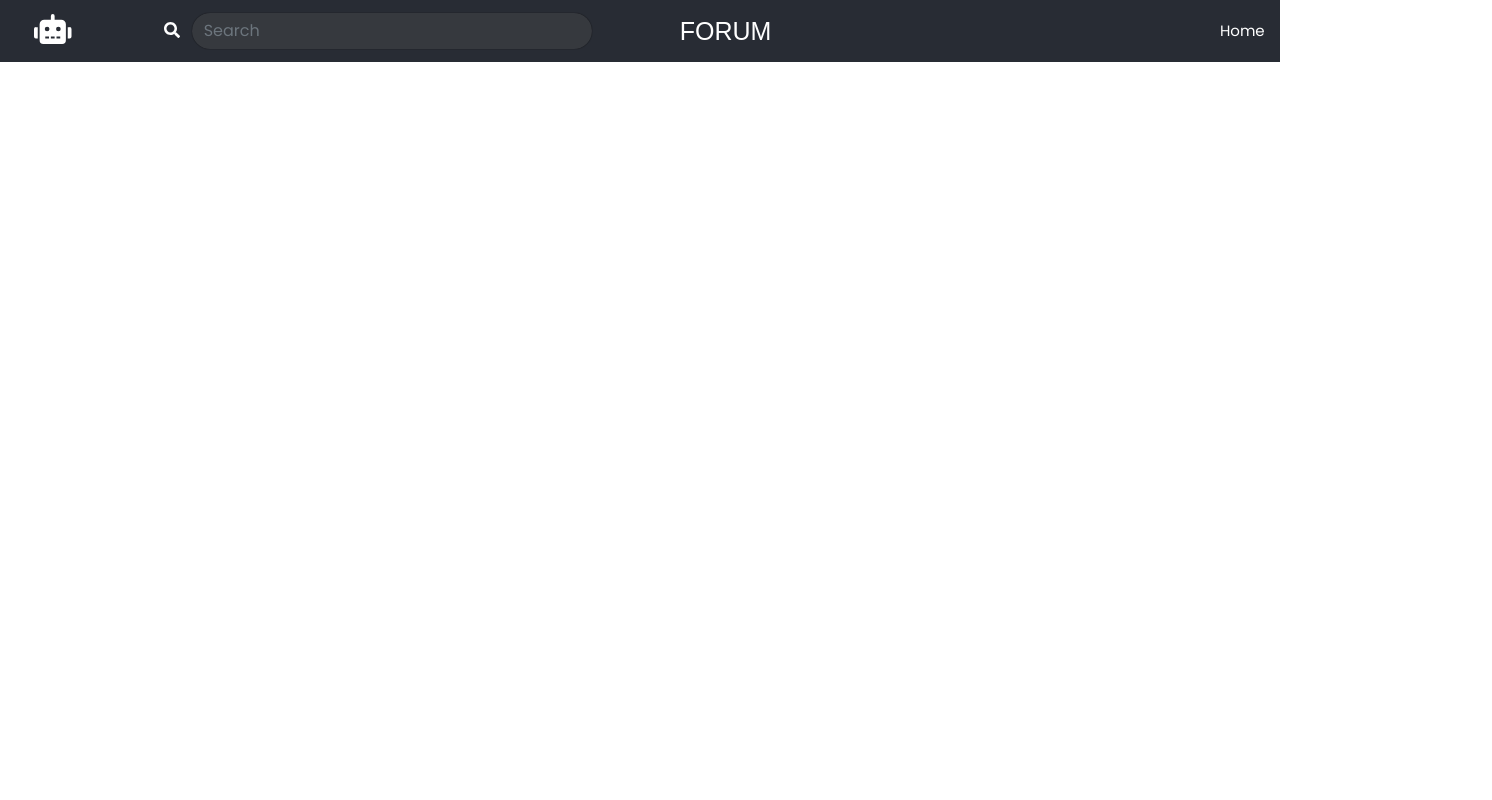
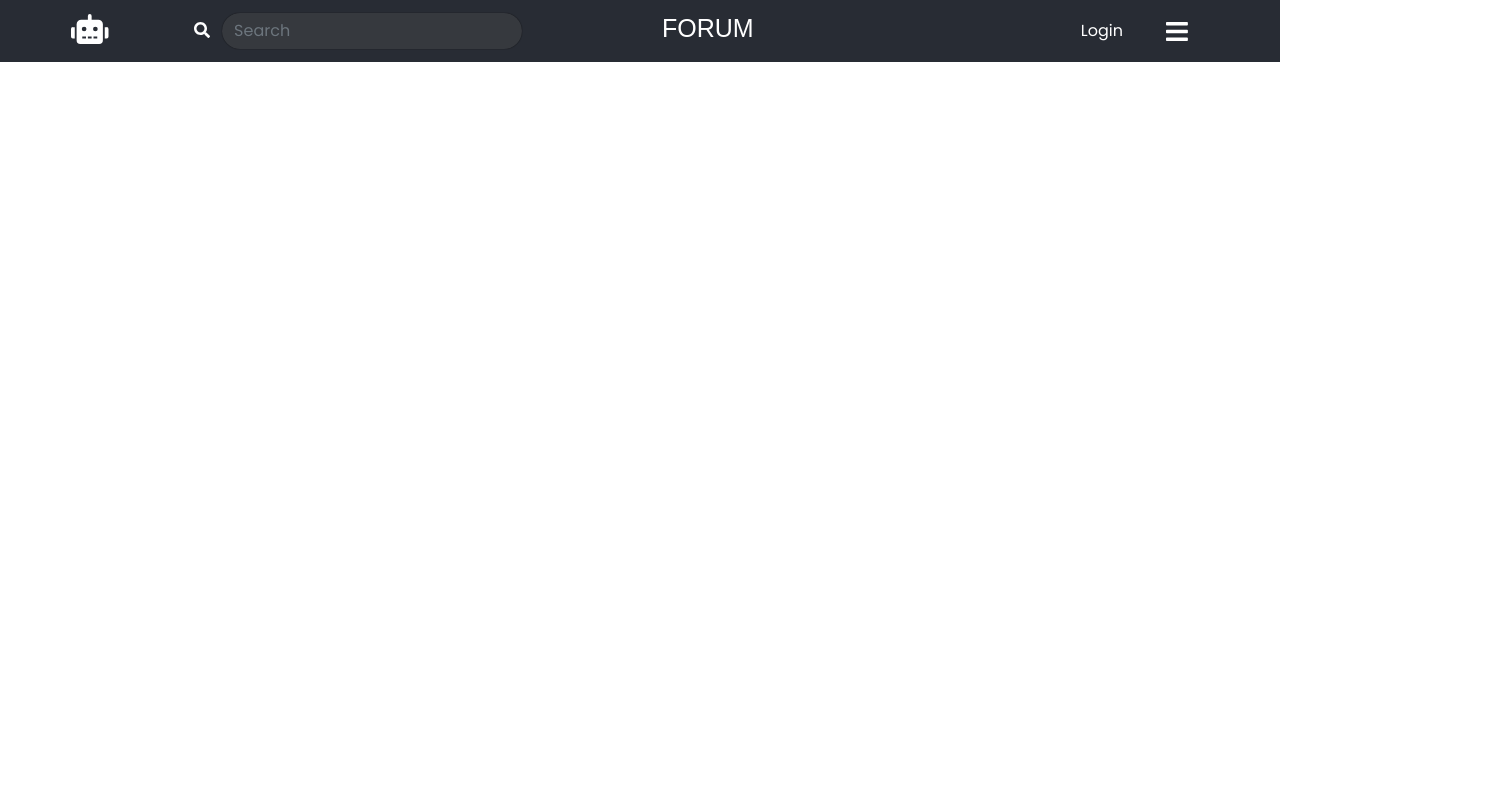
Before and after one commit to Pollo9711/Pollo9711, a React (Create React App) app in the folder FrontendForum/forumproject/: page / in a window 1280 px wide. Shown: the top 800 px of the page, 1492 px wide, since content can reach past the window. Built offline with nearby package versions, Linux system fonts and the light colour scheme.

Commit message:
modificheNav

```diff
--- a/FrontendForum/forumproject/package.json
+++ b/FrontendForum/forumproject/package.json
@@ -6,6 +6,7 @@
     "@fortawesome/fontawesome-svg-core": "^1.2.35",
     "@fortawesome/free-solid-svg-icons": "^5.15.3",
     "@fortawesome/react-fontawesome": "^0.1.14",
+    "@material-ui/core": "^4.11.4",
     "@testing-library/jest-dom": "^5.12.0",
     "@testing-library/react": "^11.2.6",
     "@testing-library/user-event": "^12.8.3",
--- a/FrontendForum/forumproject/src/components/layout/Header/Header.css
+++ b/FrontendForum/forumproject/src/components/layout/Header/Header.css
@@ -1,28 +1,32 @@
+
+
+.logoInput{
+    display: flex;
+    justify-content: space-around;
+    align-items: center;
+    padding: 0.7%;
+
+}
+
 #navbar{
-    display: flex;
-    justify-content: space-between;
     background-color: #282c34;
     padding: 0 2%;
     align-items: center;
     position: sticky;
     top: 0;
-
 }
 
-.logoInput{
-    display: flex;
-    align-items: center;
-    padding: 0.7%;
-    justify-items: center;
 
+.logoInput form{
+    margin-right: 30%;
 }
 
-.logoInput form{
-    margin: 0 80px;
+.logoInput h1{
+    margin-left: 30%;
 }
 
 .logoInput input{
-    width: 400px;
+    width: 300px;
     border: none;
     border-radius: 50px;
     box-shadow: 0 0 1px;
@@ -41,23 +45,6 @@
 
 }
 
-#navbar nav ul {
-    display: flex;
-    justify-content: space-around;
-    margin-bottom: 0;
-
-}
-
-#navbar nav ul li{
-    margin-right: 20px;
-    font-size: 15px;
-    font-family: open san,sans-serif;
-
-}
-
-#navbar nav{
-    margin-left: 40%;
-}
 
 #navbar a{
     color: white;
@@ -68,6 +55,15 @@
     color: aquamarine;
     text-decoration: none;
 
+}
+
+.menu button{
+    margin-left: 10px;
+    font-size: 16px;
+}
+
+#bars{
+    font-size: 25px;
 }
 
 #logo{
@@ -84,3 +80,8 @@ h1{
     font-size: 25px;
     margin-bottom: 0;
 }
+
+#simple-menu a{
+    text-decoration: none;
+    color: black;
+}
--- a/FrontendForum/forumproject/src/components/layout/Header/NavBar/Navbar.js
+++ b/FrontendForum/forumproject/src/components/layout/Header/NavBar/Navbar.js
@@ -2,11 +2,27 @@ import './Navbar.css';
 import {NavLink} from "react-router-dom";
 import {FontAwesomeIcon} from "@fortawesome/react-fontawesome";
 import {faRobot} from "@fortawesome/free-solid-svg-icons";
+import {faBars} from "@fortawesome/free-solid-svg-icons";
 import {faSearch} from "@fortawesome/free-solid-svg-icons";
+import React from 'react';
+import Button from '@material-ui/core/Button';
+import Menu from '@material-ui/core/Menu';
+import MenuItem from '@material-ui/core/MenuItem';
 
 
 
 const Navbar = () => {
+
+    const [anchorEl, setAnchorEl] = React.useState(null);
+
+    const handleClick = (event) => {
+        setAnchorEl(event.currentTarget);
+    };
+
+    const handleClose = () => {
+        setAnchorEl(null);
+    };
+
     return (
         <>
             <div id={"navbar"}>
@@ -15,26 +31,29 @@ const Navbar = () => {
                         <form className="d-flex">
                                 <button className="btn btn-outline-success" type="submit"><FontAwesomeIcon icon={faSearch}/></button>
                                 <input className="form-control me-2" type="search" placeholder="Search" aria-label="Search"/>
+                                <h1>FORUM</h1>
                         </form>
-                        <h1>FORUM</h1>
-                        <nav>
-                            <ul>
-                                <li>
-                                    <NavLink to={'/'}> Home </NavLink>
-                                </li>
-                                <li>
-                                    <NavLink to={'/post'}> Post </NavLink>
-                                </li>
-                                <li>
-                                    <NavLink to={'/profile'}> Profile </NavLink>
-                                </li>
-                                <li>
-                                    <NavLink to={'/registrati'}> Registrati </NavLink>
-                                </li>
-                            </ul>
-                        </nav>
+                        <div className={"menu"}>
+                            <button id={"login"} className="btn btn-outline-success" type="submit">Login</button>
+                            <Button aria-controls="simple-menu" aria-haspopup="true" onClick={handleClick}>
+                                <FontAwesomeIcon id={"bars"} icon={faBars}/>
+                            </Button>
+                            <Menu
+                                id="simple-menu"
+                                anchorEl={anchorEl}
+                                keepMounted
+                                open={Boolean(anchorEl)}
+                                onClose={handleClose}
+                            >
+                                <MenuItem onClick={handleClose}><NavLink to={'/'}> Home </NavLink></MenuItem>
+                                <MenuItem onClick={handleClose}><NavLink to={'/post'}> Post </NavLink></MenuItem>
+                                <MenuItem onClick={handleClose}><NavLink to={'/profile'}> Profile </NavLink></MenuItem>
+                                <MenuItem onClick={handleClose}><NavLink to={'/registrati'}> Registrati </NavLink></MenuItem>
+                            </Menu>
+                        </div>
                     </div>
             </div>
+
 
         </>
     );
```
Also changed, not shown: 1 other file (tests, documents, lock files or other folders).
